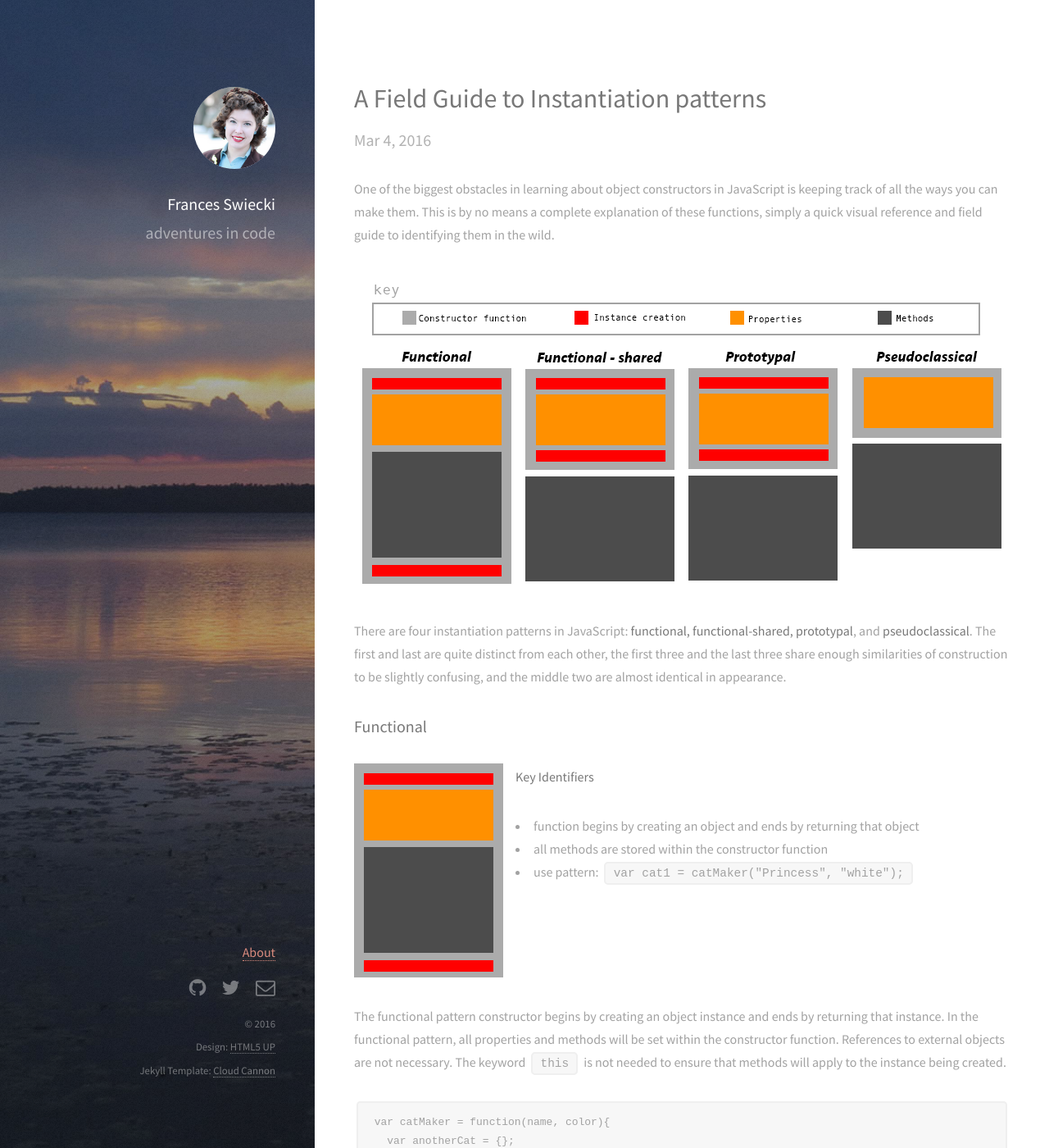
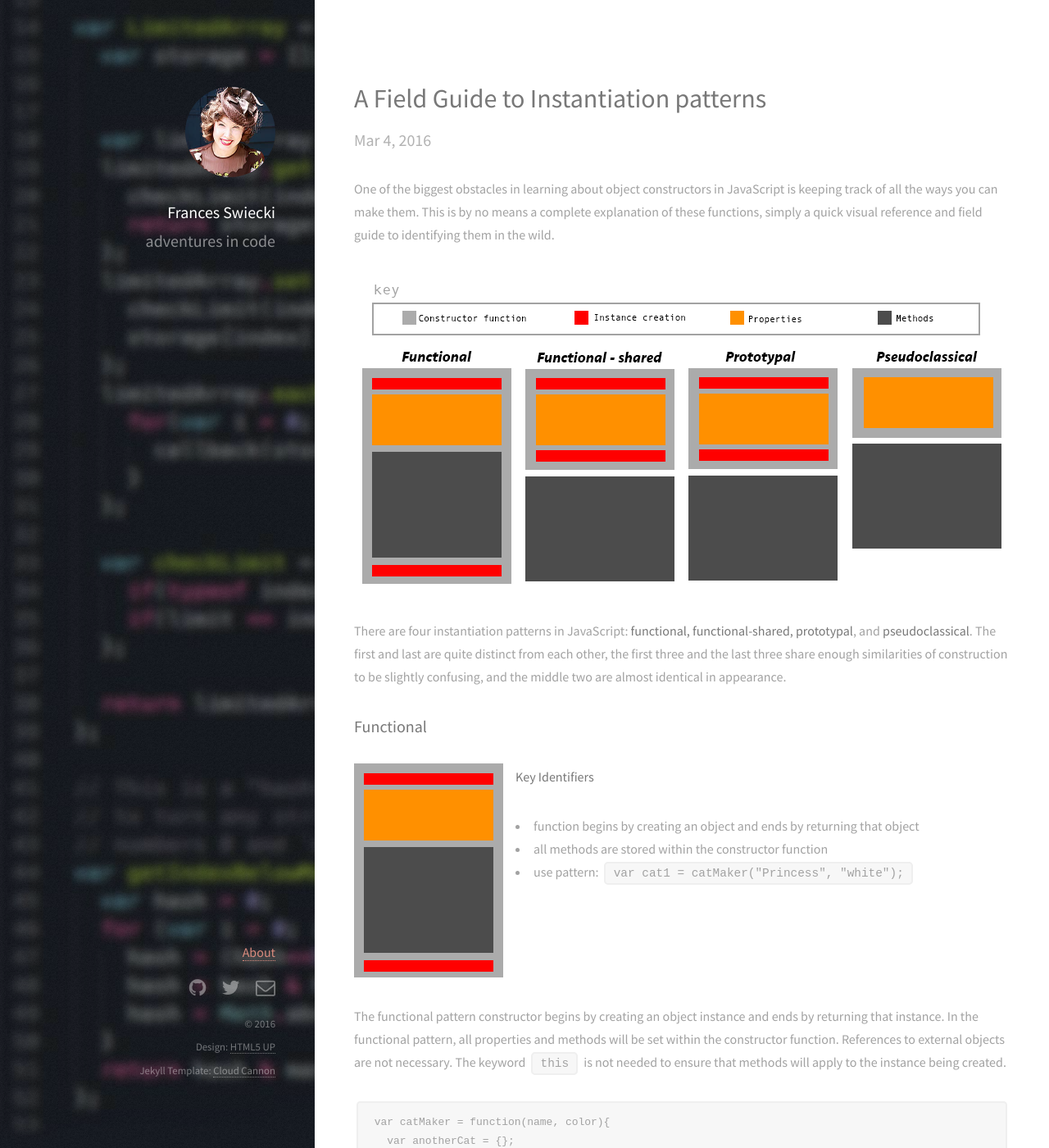
Before and after one commit to fswiecki/fswiecki.github.io, a Jekyll site: the page built from _posts/2016-03-04-instantiation-patterns.md, in a window 1280 px wide and 1400 px high. Shown: the whole window at 82% size. Built offline with Jekyll 4.4.1, drawn with Linux system fonts in a browser that asks for light colours.

Commit message:
Update head matter to allow custom backgrounds

```diff
--- a/_layouts/default.html
+++ b/_layouts/default.html
@@ -20,8 +20,8 @@
 
 	<body id="top">
 
-      <header id="header">
-          <a href="#" class="image avatar"><img src="/images/profile.png" alt="" /></a>
+      <header id="header" class= {{page.sidebar}}>
+          <a href="/index.html" class="image avatar"><img src="/images/profile.jpg" alt="" /></a>
           <h1><strong>Frances Swiecki</strong></h1><h1>adventures in code</h1>
 
       </header>
--- a/_posts/2016-02-06-welcome-to-jekyll.markdown
+++ b/_posts/2016-02-06-welcome-to-jekyll.markdown
@@ -3,5 +3,6 @@ layout: post
 title:  "Hello World"
 date:   2016-02-06 13:53:14 -0500
 categories: tinkering
+<!-- sidebar: nutsAndBolts -->
 ---
 In which Frances attempts to figure out how to use Jekyll for blogging.  It will surely be a wild ride.
--- a/css/style.css
+++ b/css/style.css
@@ -971,6 +971,13 @@ img {
 		width: 35%;
 	}
 
+	#header.nutsAndBolts {
+		background-image: url("images/overlay.png"), url("../images/nuts-and-bolts.jpg");
+	}
+	#header.javaScript {
+		background-image: url("images/overlay.png"), url("../images/javascript-bg.jpg");
+	}
+
 		#header strong, #header b {
 			color: #ffffff;
 		}
@@ -988,7 +995,7 @@ img {
 
 		#header .image.avatar {
 			margin: 0 0 1em 0;
-			width: 6.25em;
+			width: 6.85em;
 		}
 
 /* Footer */
```
Also changed, not shown: _posts/2016-03-04-instantiation-patterns.md (+1 -0 lines).
